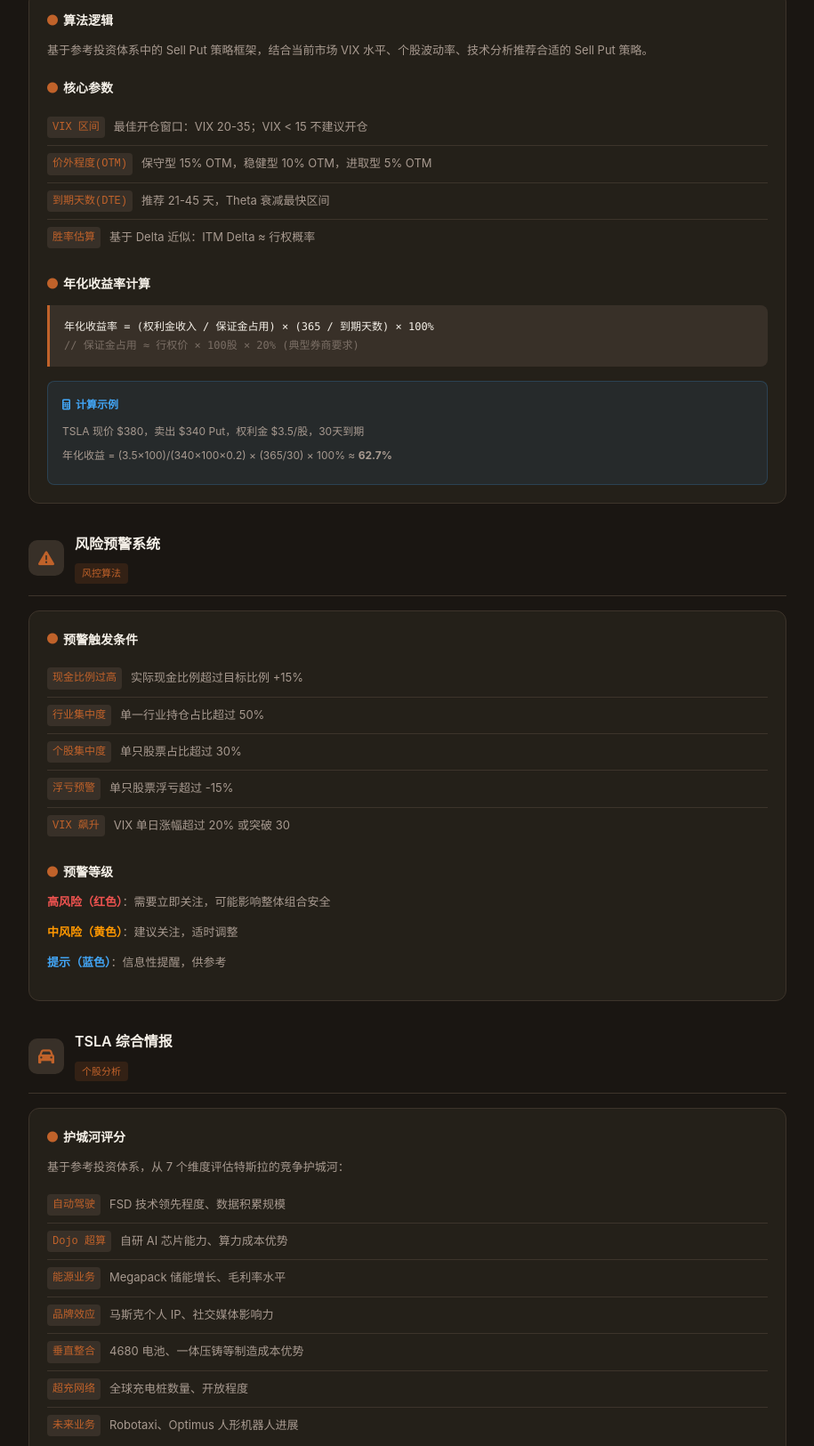
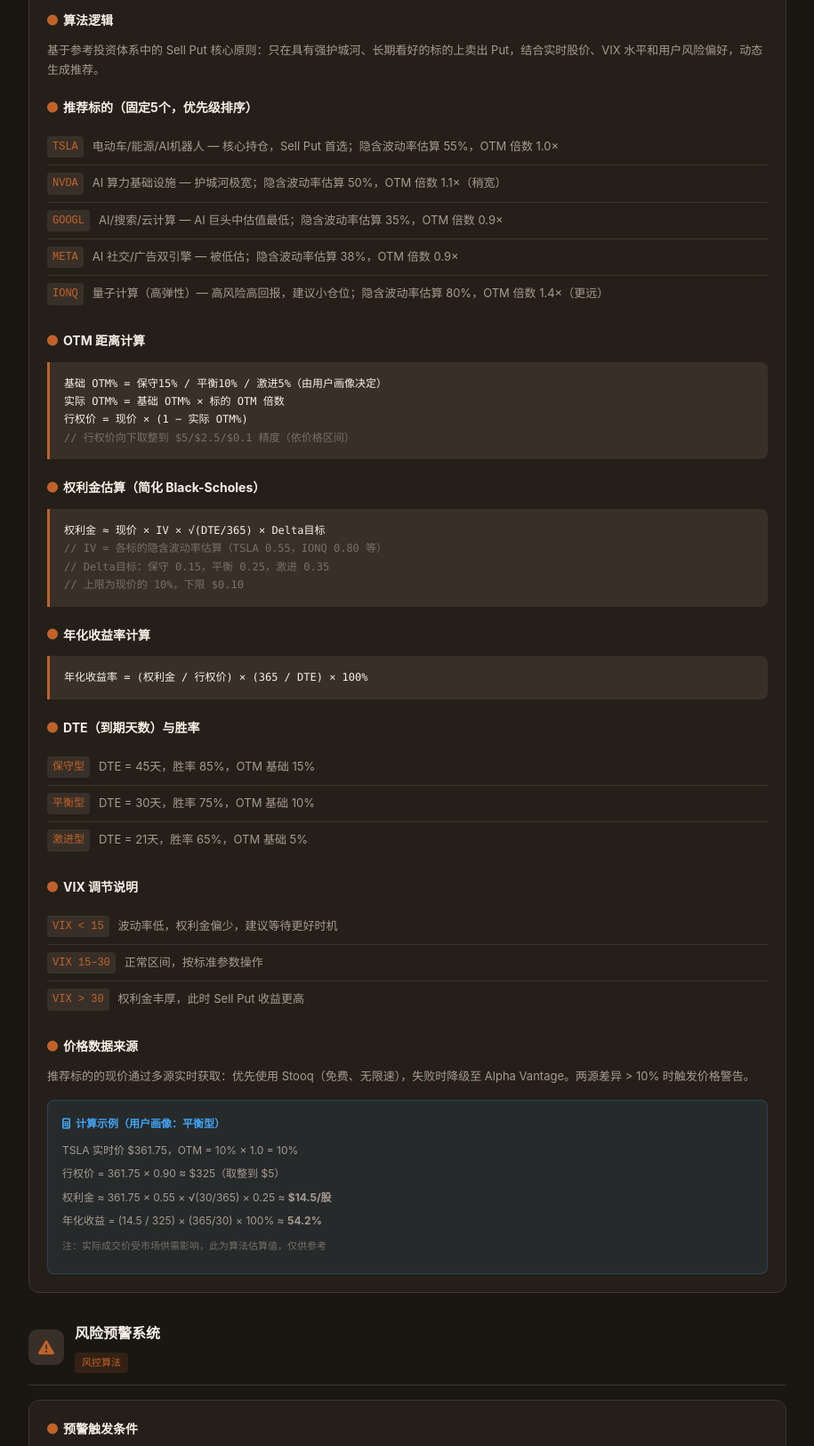
Before and after one commit to ypx/claw-invest, a website: page frontend/algo-explain.html in a window 1280 px wide. Shown: the part 1057-2682 px from the top of the page at 89% size, without its empty margins (182-1097 px from the left). Drawn offline with Linux system fonts and the light colour scheme.

Commit message:
docs: 更新算法解释页面 - 期权策略扩展为5标的+真实价格算法说明

```diff
--- a/frontend/algo-explain.html
+++ b/frontend/algo-explain.html
@@ -385,26 +385,62 @@
       </div>
       <div class="algo-content">
         <h4><i class="fa fa-circle"></i> 算法逻辑</h4>
-        <p>基于参考投资体系中的 Sell Put 策略框架，结合当前市场 VIX 水平、个股波动率、技术分析推荐合适的 Sell Put 策略。</p>
+        <p>基于参考投资体系中的 Sell Put 核心原则：只在具有强护城河、长期看好的标的上卖出 Put，结合实时股价、VIX 水平和用户风险偏好，动态生成推荐。</p>
 
-        <h4><i class="fa fa-circle"></i> 核心参数</h4>
+        <h4><i class="fa fa-circle"></i> 推荐标的（固定5个，优先级排序）</h4>
         <ul class="param-list">
-          <li><code>VIX 区间</code> <span>最佳开仓窗口：VIX 20-35；VIX < 15 不建议开仓</span></li>
-          <li><code>价外程度(OTM)</code> <span>保守型 15% OTM，稳健型 10% OTM，进取型 5% OTM</span></li>
-          <li><code>到期天数(DTE)</code> <span>推荐 21-45 天，Theta 衰减最快区间</span></li>
-          <li><code>胜率估算</code> <span>基于 Delta 近似：ITM Delta ≈ 行权概率</span></li>
+          <li><code>TSLA</code> <span>电动车/能源/AI机器人 — 核心持仓，Sell Put 首选；隐含波动率估算 55%，OTM 倍数 1.0×</span></li>
+          <li><code>NVDA</code> <span>AI 算力基础设施 — 护城河极宽；隐含波动率估算 50%，OTM 倍数 1.1×（稍宽）</span></li>
+          <li><code>GOOGL</code> <span>AI/搜索/云计算 — AI 巨头中估值最低；隐含波动率估算 35%，OTM 倍数 0.9×</span></li>
+          <li><code>META</code> <span>AI 社交/广告双引擎 — 被低估；隐含波动率估算 38%，OTM 倍数 0.9×</span></li>
+          <li><code>IONQ</code> <span>量子计算（高弹性）— 高风险高回报，建议小仓位；隐含波动率估算 80%，OTM 倍数 1.4×（更远）</span></li>
         </ul>
+
+        <h4><i class="fa fa-circle"></i> OTM 距离计算</h4>
+        <div class="formula-box">
+          <div>基础 OTM% = 保守15% / 平衡10% / 激进5%（由用户画像决定）</div>
+          <div>实际 OTM% = 基础 OTM% × 标的 OTM 倍数</div>
+          <div>行权价 = 现价 × (1 − 实际 OTM%)</div>
+          <div class="comment">// 行权价向下取整到 $5/$2.5/$0.1 精度（依价格区间）</div>
+        </div>
+
+        <h4><i class="fa fa-circle"></i> 权利金估算（简化 Black-Scholes）</h4>
+        <div class="formula-box">
+          <div>权利金 ≈ 现价 × IV × √(DTE/365) × Delta目标</div>
+          <div class="comment">// IV = 各标的隐含波动率估算（TSLA 0.55，IONQ 0.80 等）</div>
+          <div class="comment">// Delta目标：保守 0.15，平衡 0.25，激进 0.35</div>
+          <div class="comment">// 上限为现价的 10%，下限 $0.10</div>
+        </div>
 
         <h4><i class="fa fa-circle"></i> 年化收益率计算</h4>
         <div class="formula-box">
-          <div>年化收益率 = (权利金收入 / 保证金占用) × (365 / 到期天数) × 100%</div>
-          <div class="comment">// 保证金占用 ≈ 行权价 × 100股 × 20% (典型券商要求)</div>
+          <div>年化收益率 = (权利金 / 行权价) × (365 / DTE) × 100%</div>
         </div>
 
+        <h4><i class="fa fa-circle"></i> DTE（到期天数）与胜率</h4>
+        <ul class="param-list">
+          <li><code>保守型</code> <span>DTE = 45天，胜率 85%，OTM 基础 15%</span></li>
+          <li><code>平衡型</code> <span>DTE = 30天，胜率 75%，OTM 基础 10%</span></li>
+          <li><code>激进型</code> <span>DTE = 21天，胜率 65%，OTM 基础 5%</span></li>
+        </ul>
+
+        <h4><i class="fa fa-circle"></i> VIX 调节说明</h4>
+        <ul class="param-list">
+          <li><code>VIX &lt; 15</code> <span>波动率低，权利金偏少，建议等待更好时机</span></li>
+          <li><code>VIX 15–30</code> <span>正常区间，按标准参数操作</span></li>
+          <li><code>VIX &gt; 30</code> <span>权利金丰厚，此时 Sell Put 收益更高</span></li>
+        </ul>
+
+        <h4><i class="fa fa-circle"></i> 价格数据来源</h4>
+        <p>推荐标的的现价通过多源实时获取：优先使用 Stooq（免费、无限速），失败时降级至 Alpha Vantage。两源差异 &gt; 10% 时触发价格警告。</p>
+
         <div class="example-box">
-          <h5><i class="fa fa-calculator"></i> 计算示例</h5>
-          <p>TSLA 现价 $380，卖出 $340 Put，权利金 $3.5/股，30天到期</p>
-          <p>年化收益 = (3.5×100)/(340×100×0.2) × (365/30) × 100% ≈ <strong>62.7%</strong></p>
+          <h5><i class="fa fa-calculator"></i> 计算示例（用户画像：平衡型）</h5>
+          <p>TSLA 实时价 $361.75，OTM = 10% × 1.0 = 10%</p>
+          <p>行权价 = 361.75 × 0.90 ≈ $325（取整到 $5）</p>
+          <p>权利金 ≈ 361.75 × 0.55 × √(30/365) × 0.25 ≈ <strong>$14.5/股</strong></p>
+          <p>年化收益 = (14.5 / 325) × (365/30) × 100% ≈ <strong>54.2%</strong></p>
+          <p style="margin-top:8px;color:var(--text-tertiary);font-size:11px">注：实际成交价受市场供需影响，此为算法估算值，仅供参考</p>
         </div>
       </div>
     </section>
@@ -507,7 +543,7 @@
       <div class="source-grid">
         <div class="source-item">
           <h4>股票价格</h4>
-          <p>Yahoo Finance API / Alpha Vantage</p>
+          <p>Stooq（主）+ Alpha Vantage（备用交叉验证）</p>
         </div>
         <div class="source-item">
           <h4>期权数据</h4>
```
